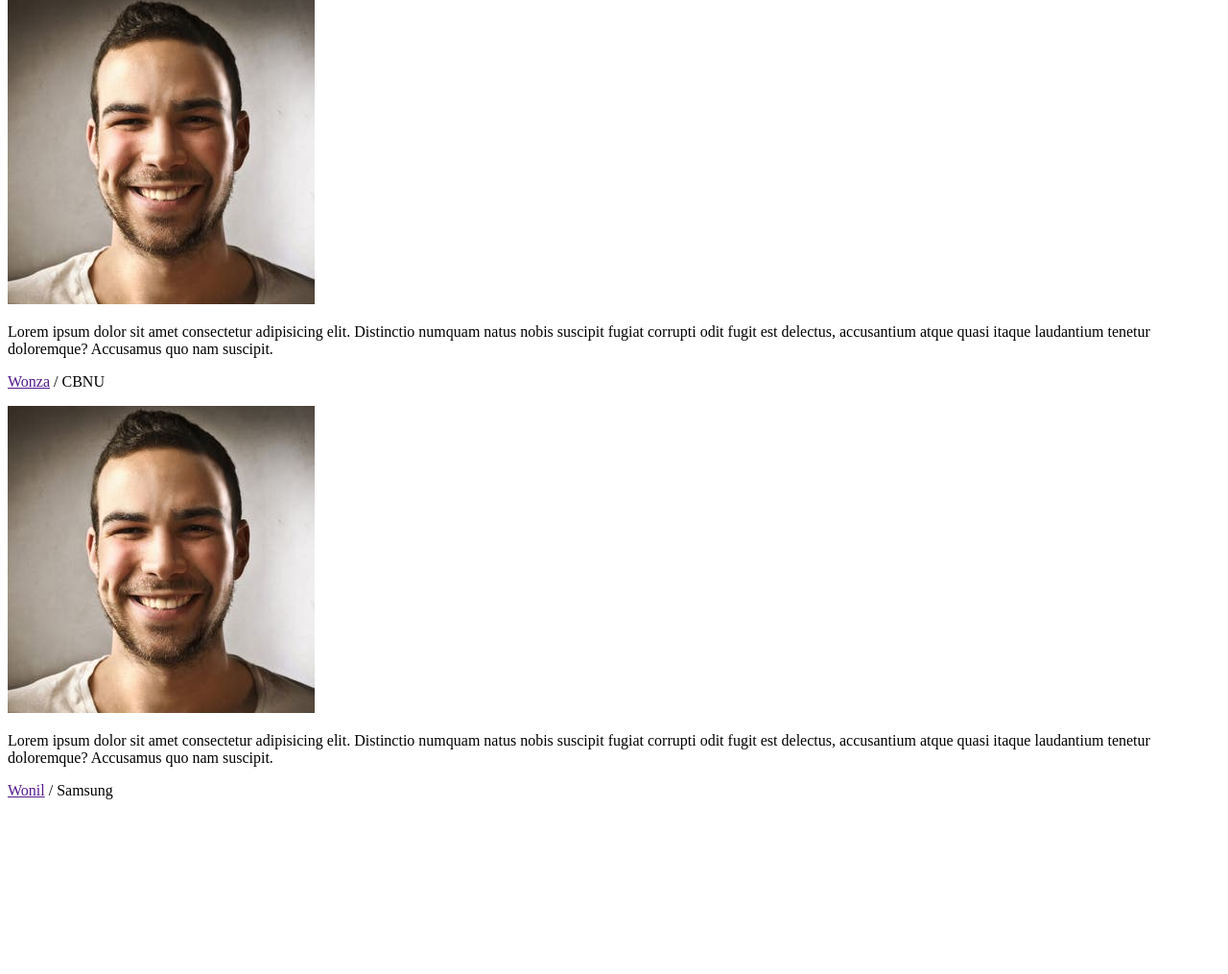
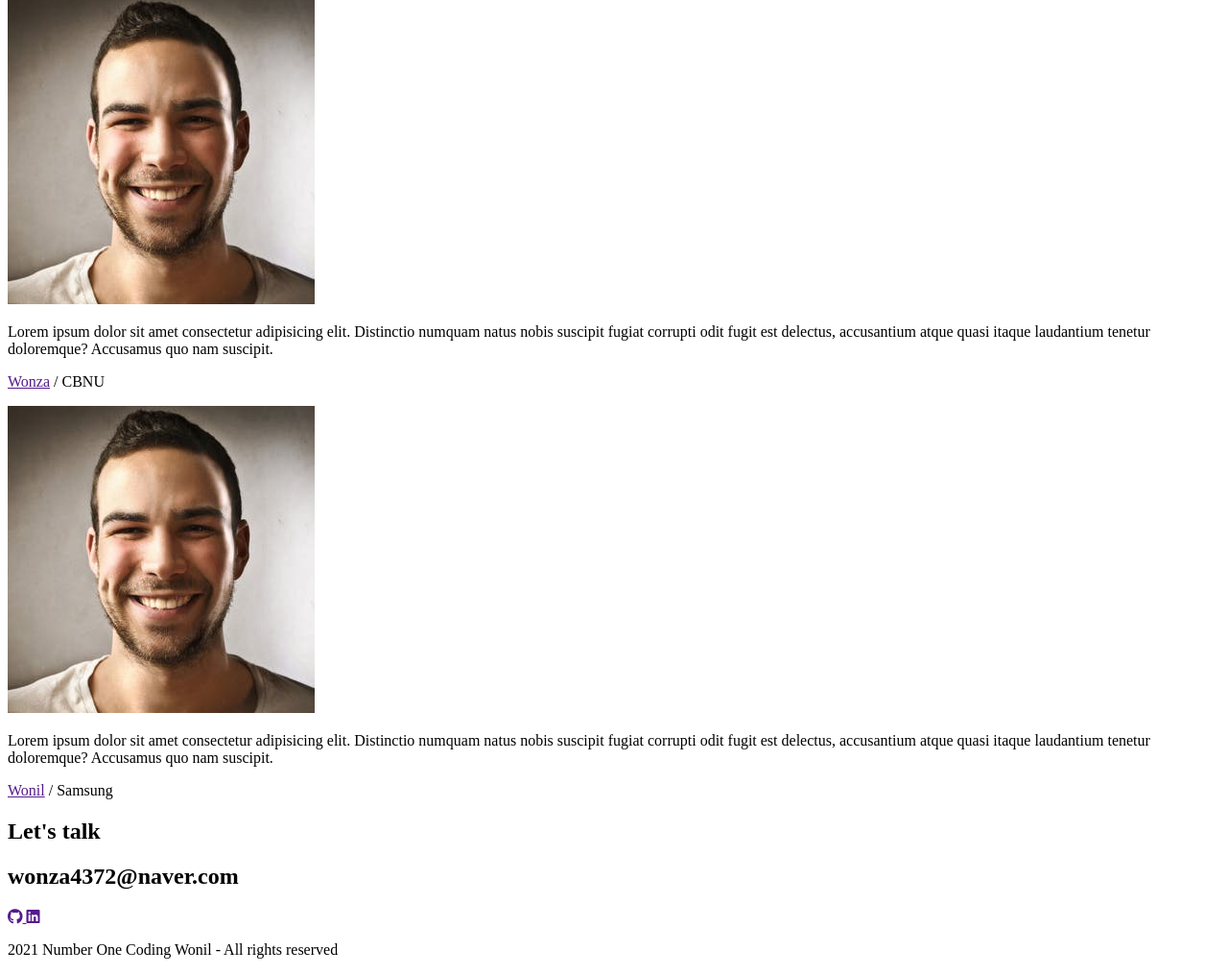
Before and after one commit to wonil-programmer/portfolio, a plain HTML site: page index.html in a window 1280 px wide. Shown: the part 1869-2884 px from the top of the page at 96% size. Before the commit the page ends 2718 px from the top, so only its background shows below. Drawn offline with Linux system fonts and the light colour scheme.

Commit message:
HTML: Contact

```diff
--- a/index.html
+++ b/index.html
@@ -231,6 +231,20 @@
       </div>
     </section>
     <!-- Contact -->
-    <section id="contact"></section>
+    <section id="contact">
+      <h1 class="contact__title">Let's talk</h1>
+      <h2 class="contact__email">wonza4372@naver.com</h2>
+      <div class="contact__links">
+        <a href="" target="_blank">
+          <i class="fab fa-github"></i>
+        </a>
+        <a href="" target="_blank">
+          <i class="fab fa-linkedin"></i>
+        </a>
+        <p class="contact__rights">
+          2021 Number One Coding Wonil - All rights reserved
+        </p>
+      </div>
+    </section>
   </body>
 </html>
```
